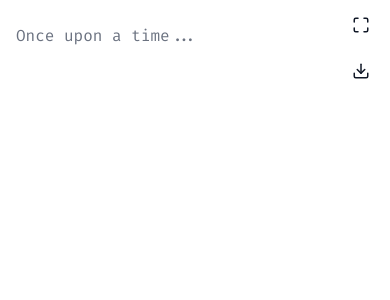
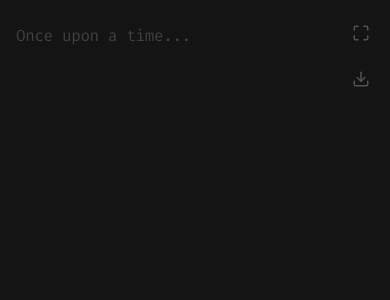
Before and after one commit to ashleymays/text-editor, a React (Vite) app: page / in a window 390 px wide. Shown: the top 300 px of the page. Built offline with nearby package versions, Linux system fonts and the light colour scheme.

Commit message:
Change to default dark color scheme

```diff
--- a/src/components/Option.jsx
+++ b/src/components/Option.jsx
@@ -4,7 +4,7 @@ function Option({ icon, title, onClick }) {
       type="button"
       alt={title}
       onClick={onClick}
-      className="font-sans text-gray-900 relative after:absolute after:top-1/2 after:right-7 after:translate-y-neg50 after:content-[attr(alt)] after:text-sm after:tracking-wide after:hidden hover:opacity-50 sm:hover:opacity-50 md:hover:opacity-50 lg:hover:opacity-100 xl:hover:opacity-100 2xl:hover:opacity-100 lg:hover:after:block xl:hover:after:block 2xl:hover:after:block"
+      className="font-sans text-neutral-600 relative after:absolute after:top-1/2 after:right-7 after:translate-y-neg50 after:content-[attr(alt)] after:text-sm after:tracking-wide after:hidden hover:opacity-50 sm:hover:opacity-50 md:hover:opacity-50 lg:hover:opacity-100 xl:hover:opacity-100 2xl:hover:opacity-100 lg:hover:after:block xl:hover:after:block 2xl:hover:after:block"
     >
       {icon}
     </button>
--- a/src/components/Sidebar.jsx
+++ b/src/components/Sidebar.jsx
@@ -17,7 +17,7 @@ function Sidebar() {
   ];
 
   return (
-    <aside className="fixed top-4 lg:top-16 xl:top-16 2xl:top-16 right-0 px-5 flex flex-col items-end gap-y-7">
+    <aside className="fixed top-6 lg:top-16 xl:top-16 2xl:top-16 right-0 px-5 flex flex-col items-end gap-y-7">
       {options.map((option) => (
         <Option key={option.title} {...option} />
       ))}
--- a/src/components/TextField.jsx
+++ b/src/components/TextField.jsx
@@ -1,3 +1,12 @@
+/**
+ * Light Mode:
+ *  - text: text-neutral-900
+ *  - bg: #f8f8f8
+ *  - hover: text-neutral-500
+ *
+ * Dark Mode:
+ *  - text: text-
+ */
 function TextField() {
   const handleChange = (event) => {
     window.localStorage.setItem('innerText', event.target.value);
@@ -7,7 +16,7 @@ function TextField() {
     <div
       contentEditable={true}
       placeholder="Once upon a time..."
-      className="font-mono text-gray-900 p-4 lg:px-80 lg:py-16 xl:px-80 xl:py-16 2xl:px-80 2xl:py-16 text-base inline-block leading-10 w-full min-h-screen whitespace-pre-wrap break-words outline-none empty:before:pointer-events-none empty:before:content-[attr(placeholder)] empty:before:text-gray-500"
+      className="font-mono text-neutral-400 p-4 lg:px-80 lg:py-16 xl:px-80 xl:py-16 2xl:px-80 2xl:py-16 text-base tracking-tight inline-block leading-10 w-full min-h-screen whitespace-pre-wrap break-words outline-none empty:before:pointer-events-none empty:before:content-[attr(placeholder)] empty:before:text-neutral-700"
       onChange={handleChange}
       spellCheck={false}
     >
--- a/src/index.css
+++ b/src/index.css
@@ -16,5 +16,6 @@
 
   body {
     overflow-x: hidden;
+    background: #141414;
   }
 }
--- a/src/lib/optionHandlers.js
+++ b/src/lib/optionHandlers.js
@@ -21,10 +21,6 @@ export function downloadFile() {
   link.click();
 }
 
-export function clearText() {
-  window.localStorage.clear();
-}
-
 function getFormattedDateString() {
   return new Date().toLocaleDateString().replaceAll('/', '-');
 }
```
